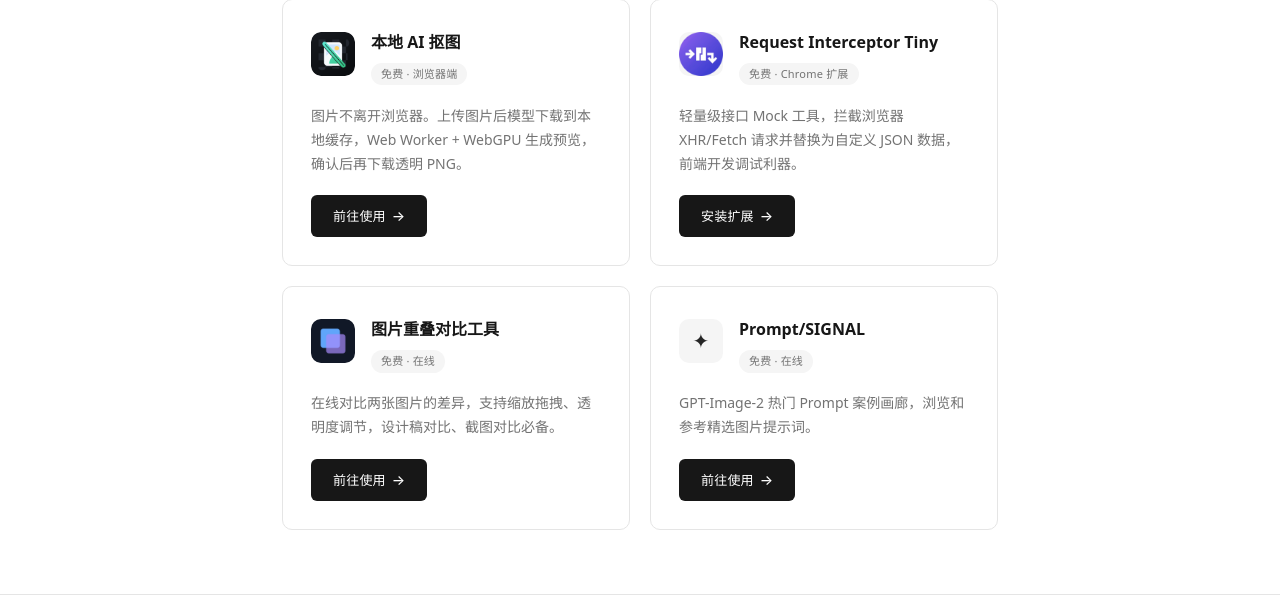
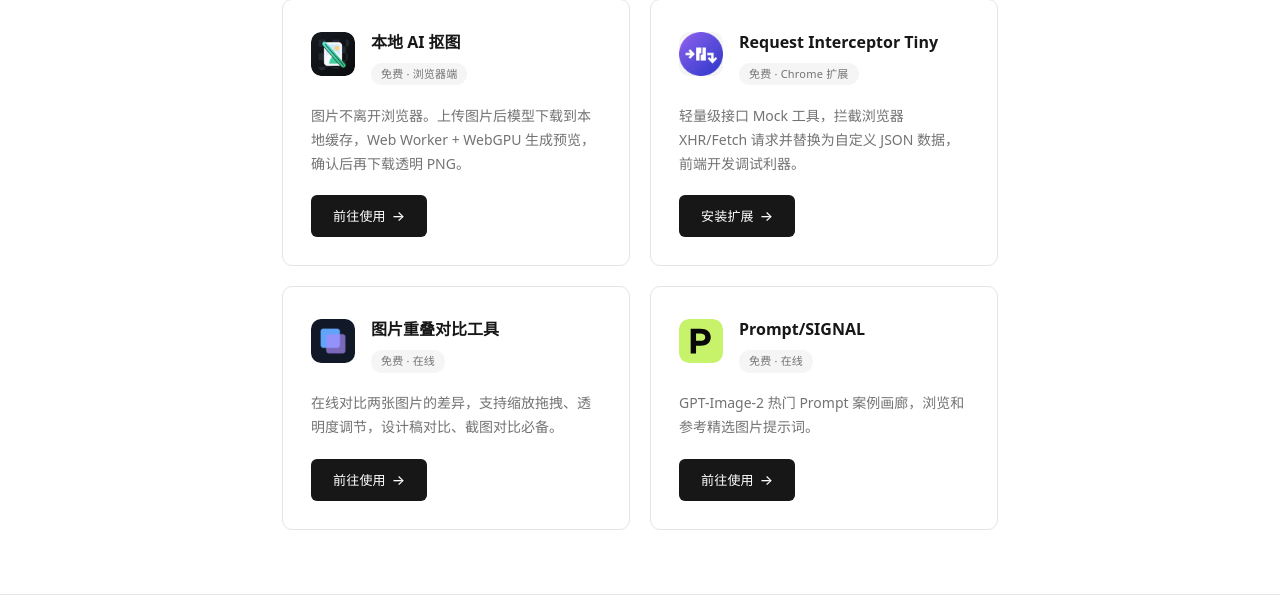
Before and after one commit to andy7076/my_blog, a Flask app: page / in a window 1280 px wide. Shown: the part 98-701 px from the top of the page. Run offline with Flask 3, Linux system fonts and the light colour scheme; some libraries are stand-ins or nearby versions.

Commit message:
auto: 2026-08-26 17:18

```diff
--- a/templates/index.html
+++ b/templates/index.html
@@ -449,7 +449,7 @@
         </div>
         <div class="tool-card">
             <div class="tool-card-top">
-                <div class="tool-icon-wrap" aria-hidden="true">✦</div>
+                <div class="tool-icon-wrap"><img src="/static/prompt_signal_favicon.svg" alt="Prompt/SIGNAL"></div>
                 <div class="tool-card-info">
                     <div class="tool-card-title">Prompt/SIGNAL</div>
                     <span class="tool-card-badge">免费 · 在线</span>
```
Also changed, not shown: static/prompt_signal_favicon.svg (added).
